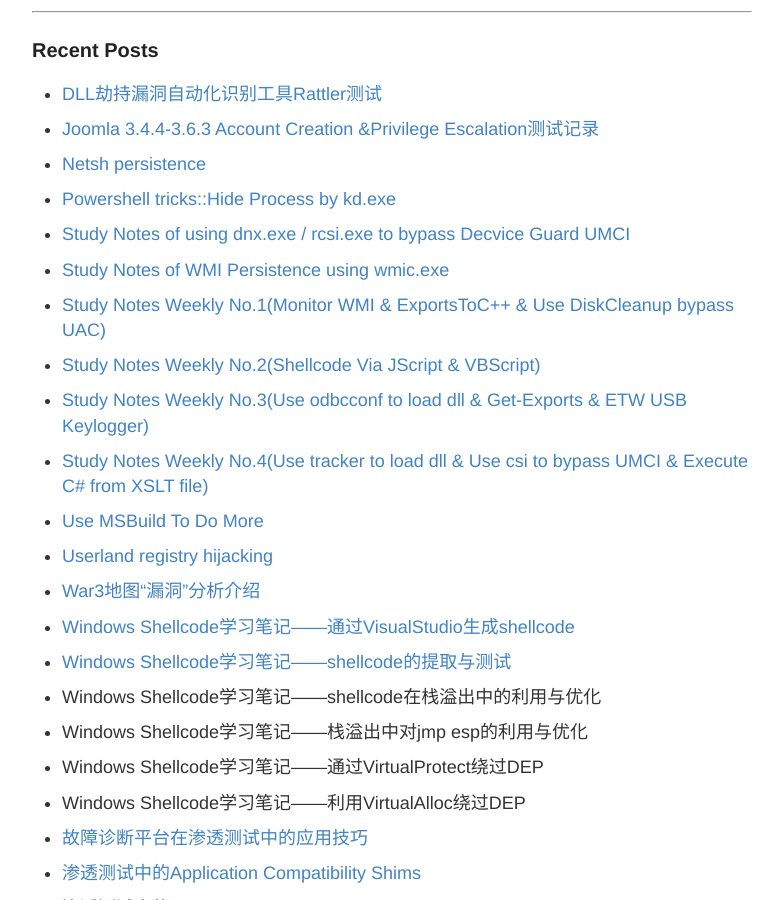
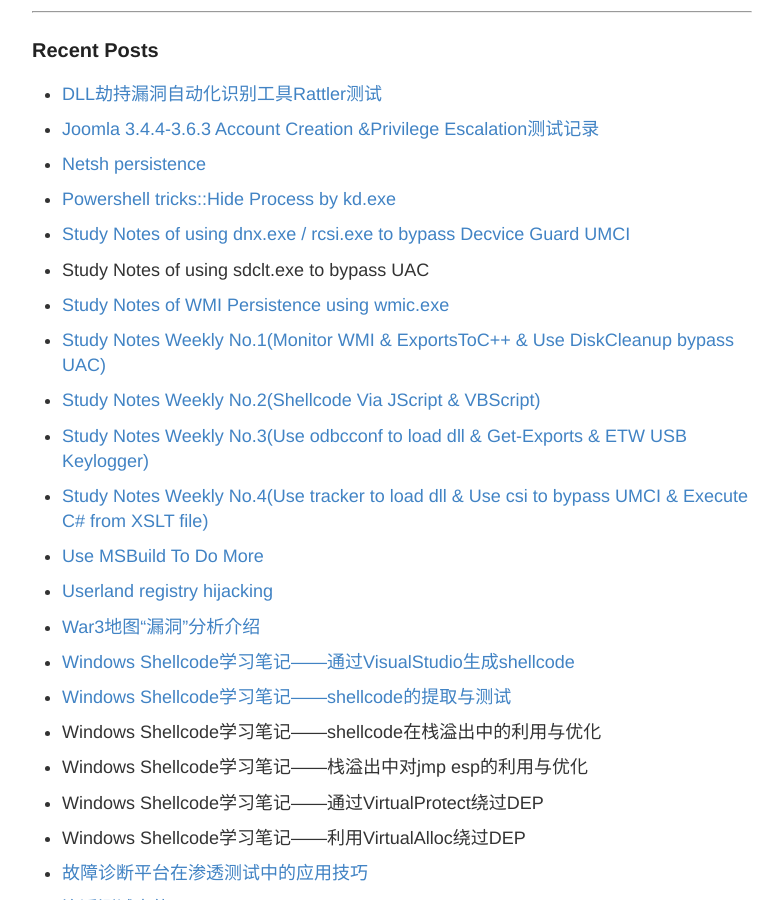
Before and after one commit to 3gstudent/backup-3gstudent.github.io, a Jekyll site: the page built from about.md, in a window 1280 px wide and 900 px high, scrolled down 1570 px. Shown: the whole window, without its empty margins (248-1031 px from the left). Built offline with Jekyll 4.4.1, drawn with Linux system fonts in a browser that asks for light colours.

Commit message:
Update about.md

```diff
--- a/about.md
+++ b/about.md
@@ -80,6 +80,9 @@ Github:   3gstudent
 
 -
  [Study Notes of using dnx.exe / rcsi.exe to bypass Decvice Guard UMCI](https://3gstudent.github.io/3gstudent.github.io/Study-Notes-of-using-dnx.exe-&-rcsi.exe-to-bypass-Decvice-Guard-UMCI/)
+
+-
+ Study Notes of using sdclt.exe to bypass UAC
 
 -
  [Study Notes of WMI Persistence using wmic.exe](https://3gstudent.github.io/3gstudent.github.io/Study-Notes-of-WMI-Persistence-using-wmic.exe/)
```
